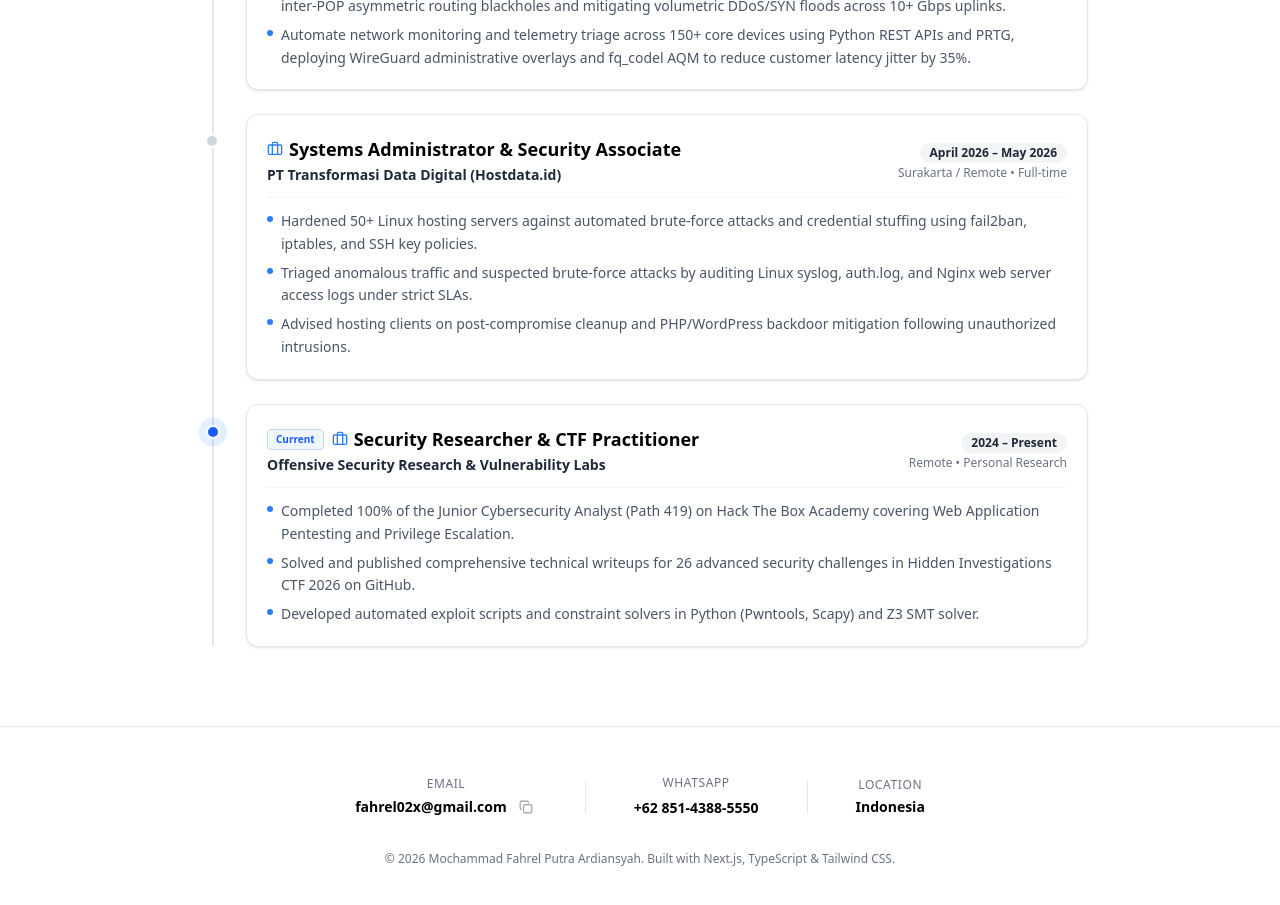
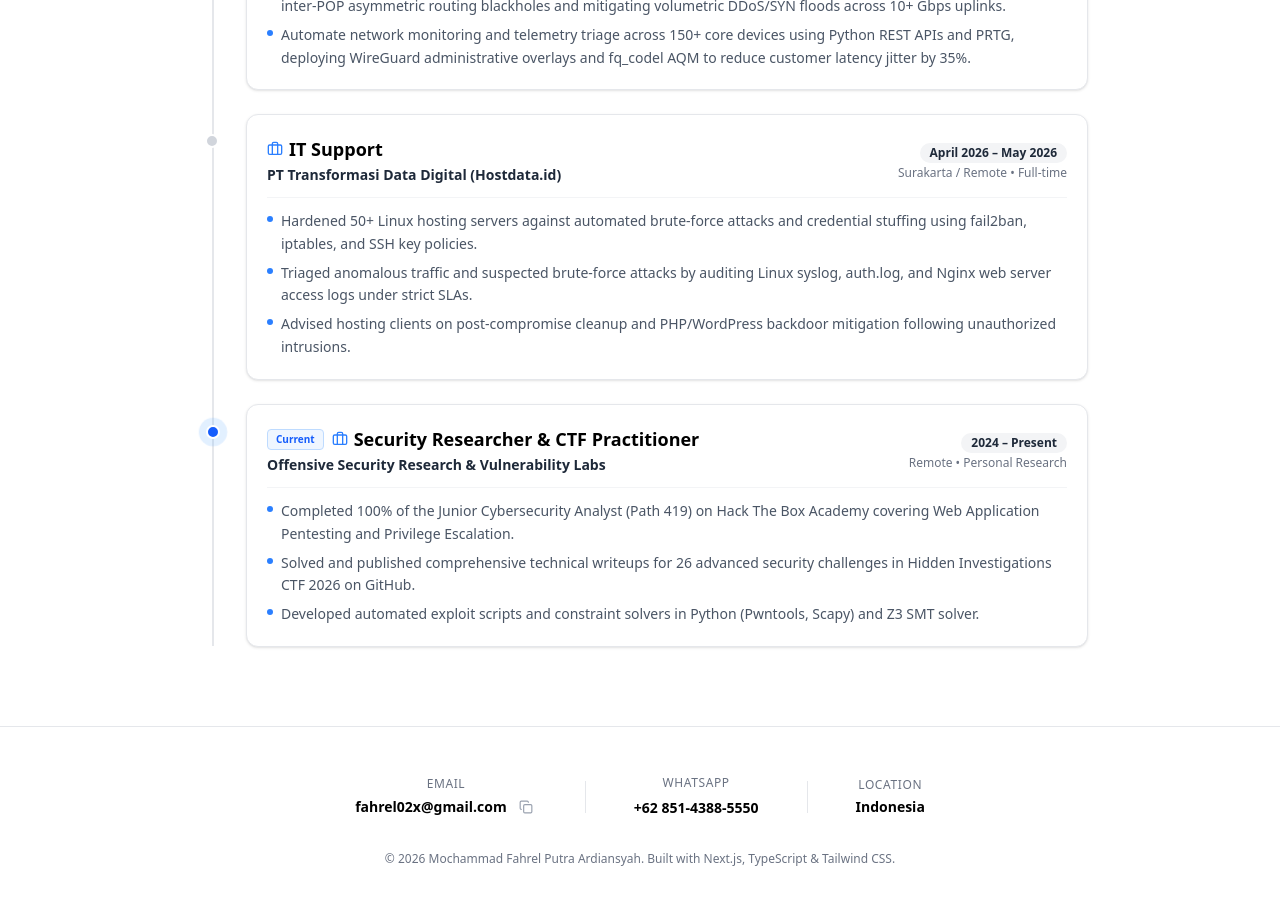
Before and after one commit to zerotrust1/portofolio, a Next.js app: page / in a window 1280 px wide. Shown: the part 3360-4265 px from the top of the page. Built offline with nearby package versions, Linux system fonts and the light colour scheme.

Commit message:
fix: change Hostdata.id role title to IT Support

```diff
--- a/app/page.tsx
+++ b/app/page.tsx
@@ -132,7 +132,7 @@ const experiences = [
     ],
   },
   {
-    role: "Systems Administrator & Security Associate",
+    role: "IT Support",
     company: "PT Transformasi Data Digital (Hostdata.id)",
     period: "April 2026 – May 2026",
     location: "Surakarta / Remote",
```
Also changed, not shown: 1 other file (tests, documents, lock files or other folders).
